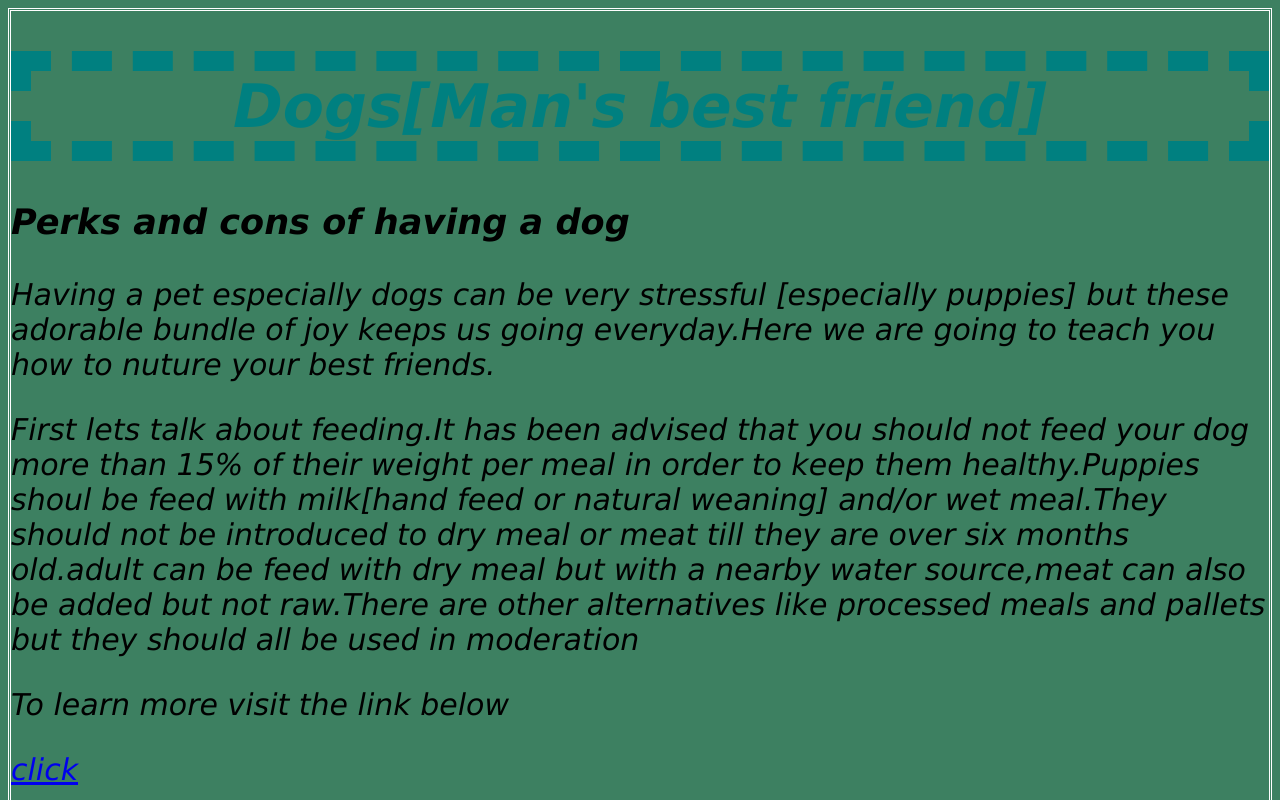
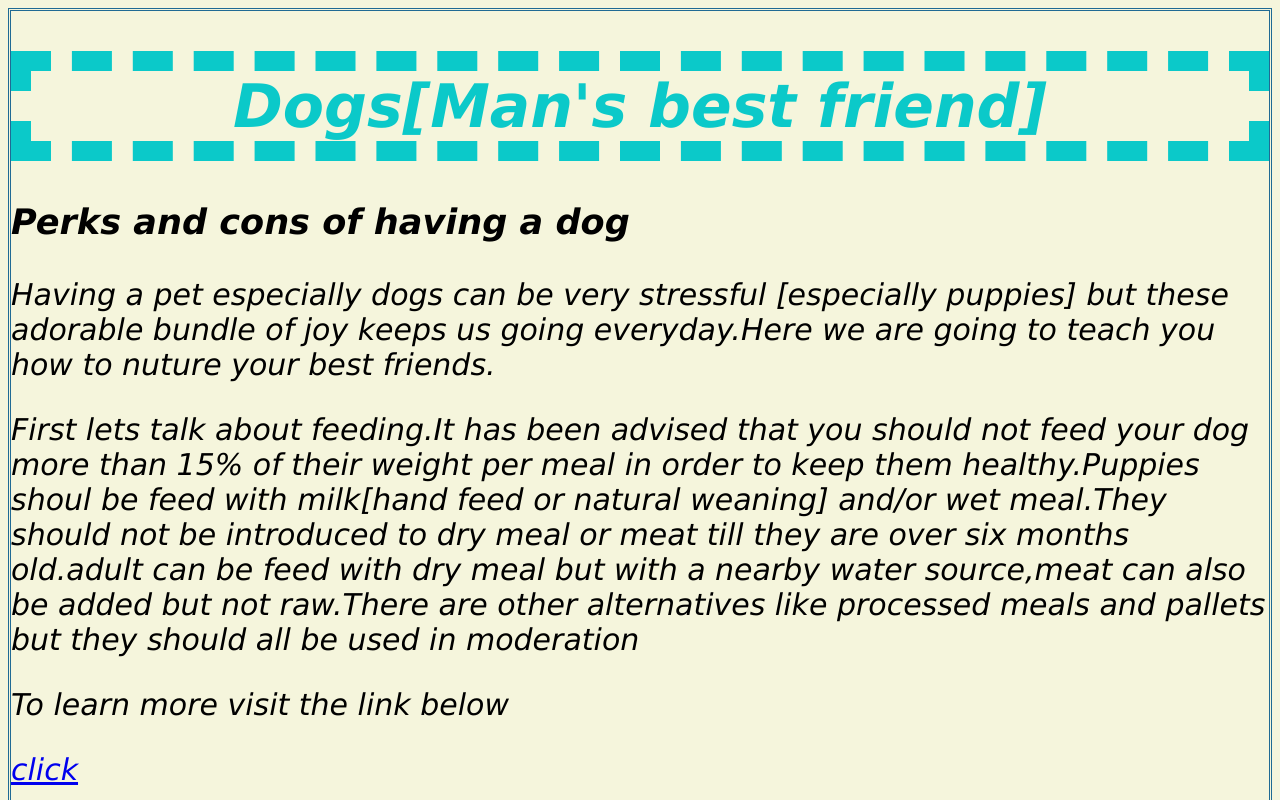
Before and after one commit to SamuelAtotuno/dogopedia, a plain HTML site: page index.html in a window 1280 px wide. Shown: the top 800 px of the page. Drawn offline with Linux system fonts and the light colour scheme.

Commit message:
add changes

```diff
--- a/css/style.css
+++ b/css/style.css
@@ -1,17 +1,19 @@
 body{
-    background-color: rgb(61, 128, 97);
+    background-color: beige;
     font-style: oblique;
     font-size: 30px;
     font-family: 'Lucida Sans', 'Lucida Sans Regular', 'Lucida Grande', 'Lucida Sans Unicode', Geneva, Verdana, sans-serif;
     border: double;
-    border-color: rgb(255, 254, 255);
+    border-color: rgb(32, 106, 148);
+
 
 }
 h1{
     text-align: center;
-    color: teal;
+    color: rgb(11, 201, 201);
     border: 20px;
     border-style: dashed;
+
 }
 
 img{
--- a/index.html
+++ b/index.html
@@ -24,7 +24,7 @@
        <li>Buddy wash</li>
    </ul>
     <p>for more info </p>
-    <a href="www.thepetropolitan.ca">click here</a>
+    <a href="https://www.dogtime.com">click here</a>
     <h3><em>Children and dogs</em></h3>
    <P>Kids and dogs always get along but there are some instances where accidents may occur. We all know children can be a handful and sometimes this can be a litlle much for the dogs to handle. We have seen cases of children being beaten after sticking thier hands in the dogs eyes or puling thier tails. <a href="Dogopediakids.html">more</a></p>
     <h3><em><strong>Differnt breed different needs</strong></em></h3>
```
